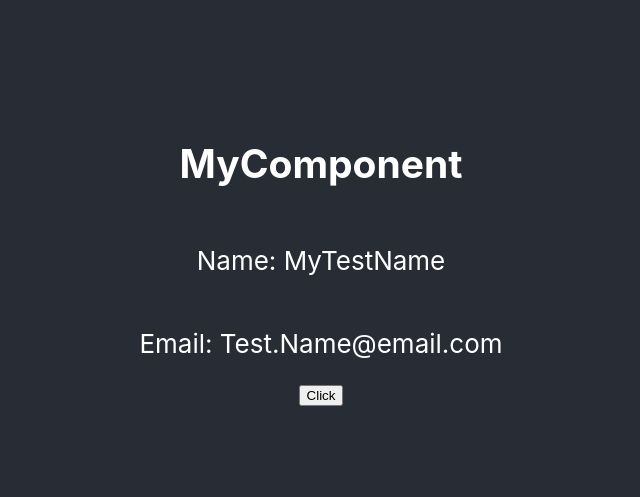
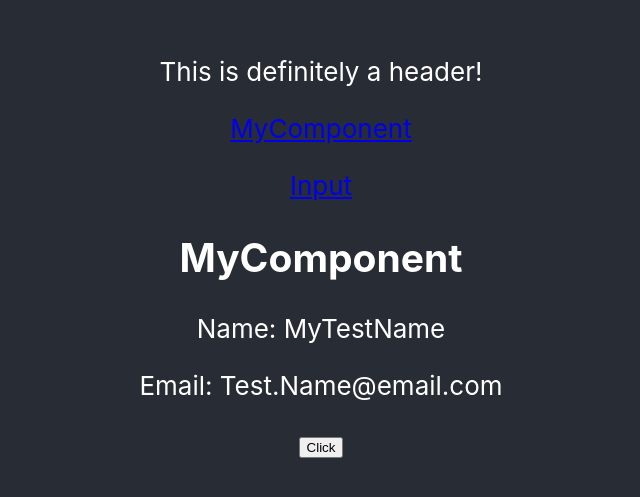
Before and after one commit to Cellv2/testing-react-context, a React (Create React App) app: page / in a window 1280 px wide. Shown: the part 143-640 px from the top of the page, without its empty margins (319-959 px from the left). Built offline with nearby package versions, Linux system fonts and the light colour scheme.

Commit message:
Add basic router and paths

```diff
--- a/src/App.tsx
+++ b/src/App.tsx
@@ -1,17 +1,28 @@
 import React from "react";
+import { BrowserRouter as Router, Switch, Route } from "react-router-dom";
 
 import MyComponent from "./components/MyComponent";
+import Layout from "./Layouts/Layout";
 import Store from "./stores/store";
 
 import "./App.css";
 
 const App = () => {
     return (
-        <Store>
-            <div className="App">
-                <MyComponent />
-            </div>
-        </Store>
+        <Router>
+            <Store>
+                <div className="App">
+                    <Layout>
+                        <Switch>
+                            <Route exact path="/">
+                                <MyComponent />
+                            </Route>
+                            <Route path="/input"></Route>
+                        </Switch>
+                    </Layout>
+                </div>
+            </Store>
+        </Router>
     );
 };
 
--- /dev/null
+++ b/src/Layouts/Layout.tsx
@@ -0,0 +1,25 @@
+import React from "react";
+import { Link } from "react-router-dom";
+
+type Props = {
+    children: React.ReactNode;
+};
+
+const Layout = (props: Props) => {
+    return (
+        <div>
+            <header>
+                This is definitely a header!
+                <p>
+                    <Link to="/">MyComponent</Link>
+                </p>
+                <p>
+                    <Link to="/input">Input</Link>
+                </p>
+            </header>
+            {props.children}
+        </div>
+    );
+};
+
+export default Layout;
```
Also changed, not shown: src/components/InputComponent.tsx (added, +9 -0 lines).
